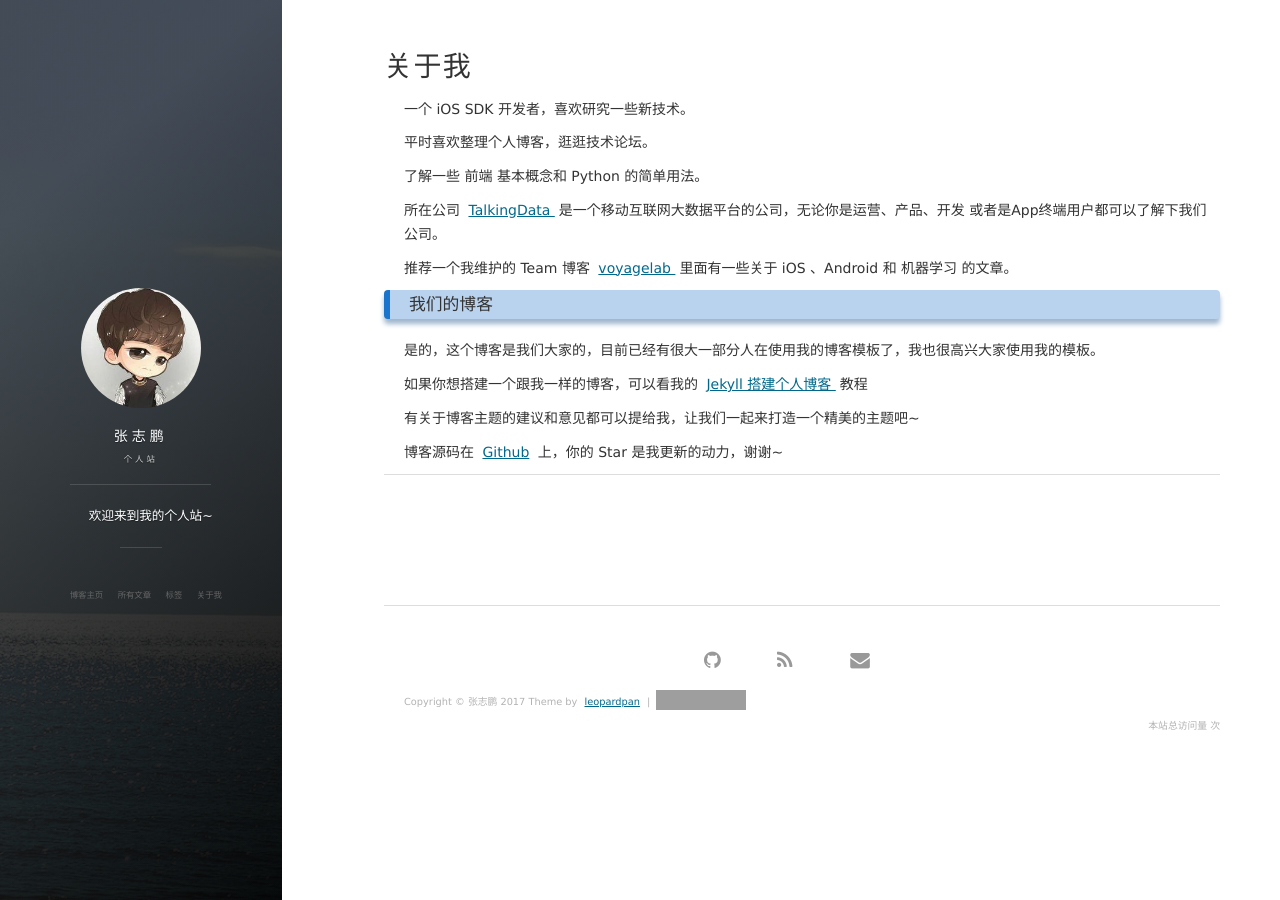
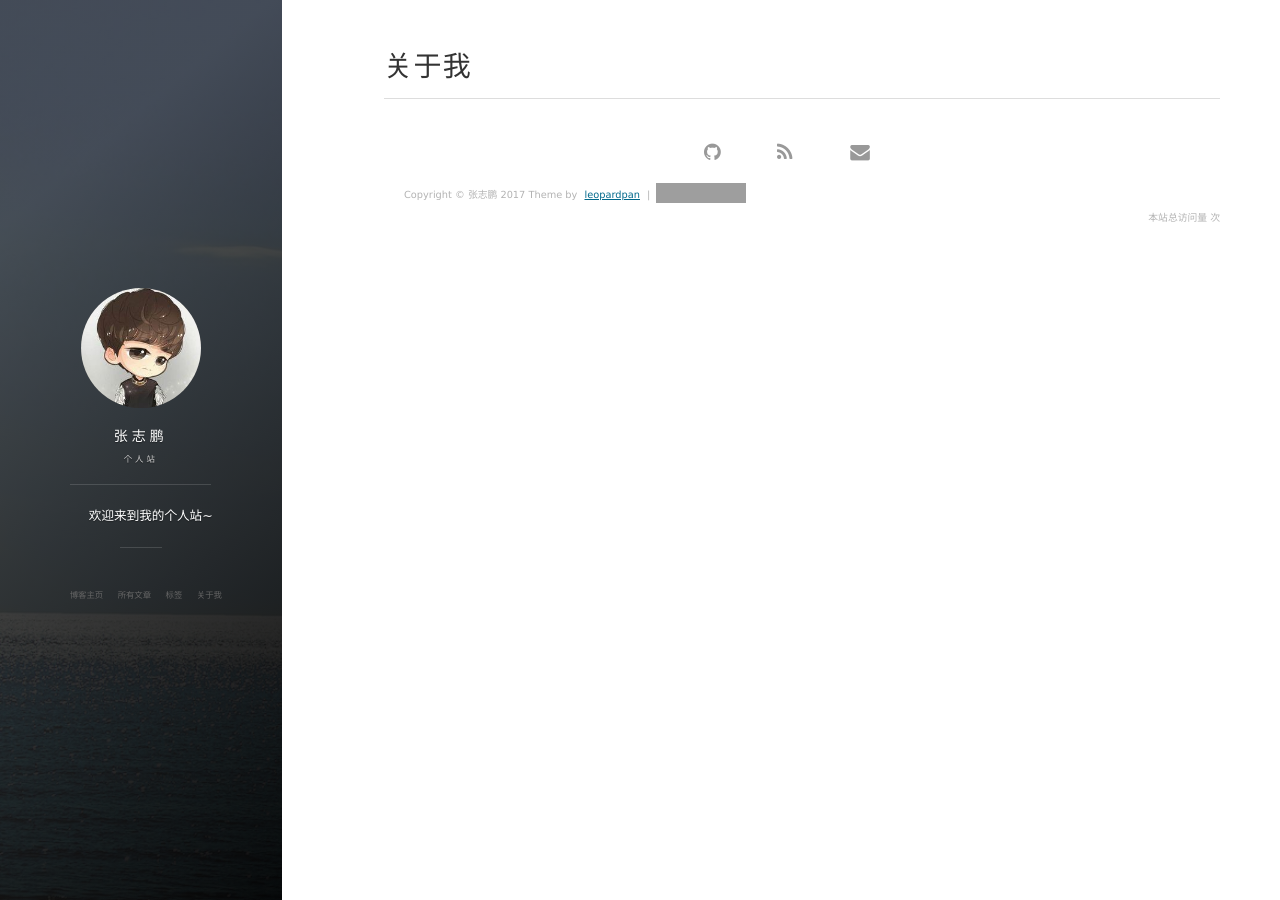
Before and after one commit to zhangzhipengde/zhangzhipengde.github.io, a Jekyll site: the page built from about.md, in a window 1280 px wide. Built offline with Jekyll 4.4.1, drawn with Linux system fonts in a browser that asks for light colours; nearby versions of some CDN libraries; comment, search, counter and statistics services are not loaded; grey boxes are pictures that could not be loaded.

Commit message:
Create about.md

```diff
--- a/about.md
+++ b/about.md
@@ -2,44 +2,3 @@
 layout: page
 title: 关于我
 ---
-
-一个 iOS SDK 开发者，喜欢研究一些新技术。
-<p>
-平时喜欢整理个人博客，逛逛技术论坛。
-<p>
-了解一些 前端 基本概念和 Python 的简单用法。
-
-<p>
-
-所在公司
-<a target="_blank" href="https://www.talkingdata.com/"> TalkingData </a>
-是一个移动互联网大数据平台的公司，无论你是运营、产品、开发 或者是App终端用户都可以了解下我们公司。
-<p>
-
-推荐一个我维护的 Team 博客
-<a target="_blank" href="http://talkingdata.me/"> voyagelab </a>
-里面有一些关于 iOS 、Android 和 机器学习 的文章。
-
-<p>
-
-<h3> 我们的博客 </h3>
-
-<p>
-
-是的，这个博客是我们大家的，目前已经有很大一部分人在使用我的博客模板了，我也很高兴大家使用我的模板。
-
-<p>
-
-如果你想搭建一个跟我一样的博客，可以看我的
-<a href="/2016/10/jekyll_tutorials1/"> Jekyll 搭建个人博客 </a>
-教程
-
-<p>
-
-有关于博客主题的建议和意见都可以提给我，让我们一起来打造一个精美的主题吧~
-
-<p>
-
-博客源码在 <a target="_blank" href='https://github.com/leopardpan/leopardpan.github.io/'>Github</a> 上，你的 Star 是我更新的动力，谢谢~
-
-{% include comments.html %}
```
